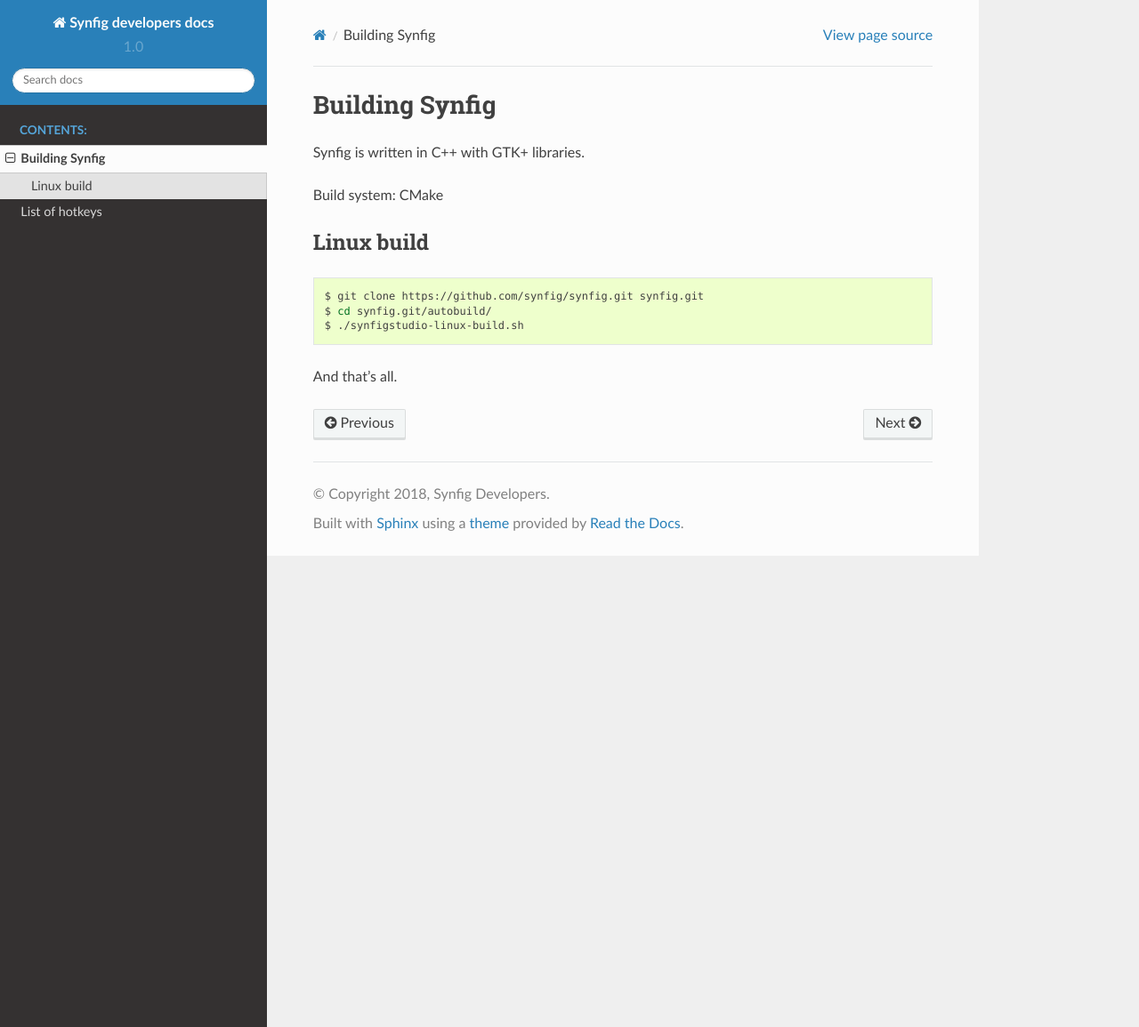
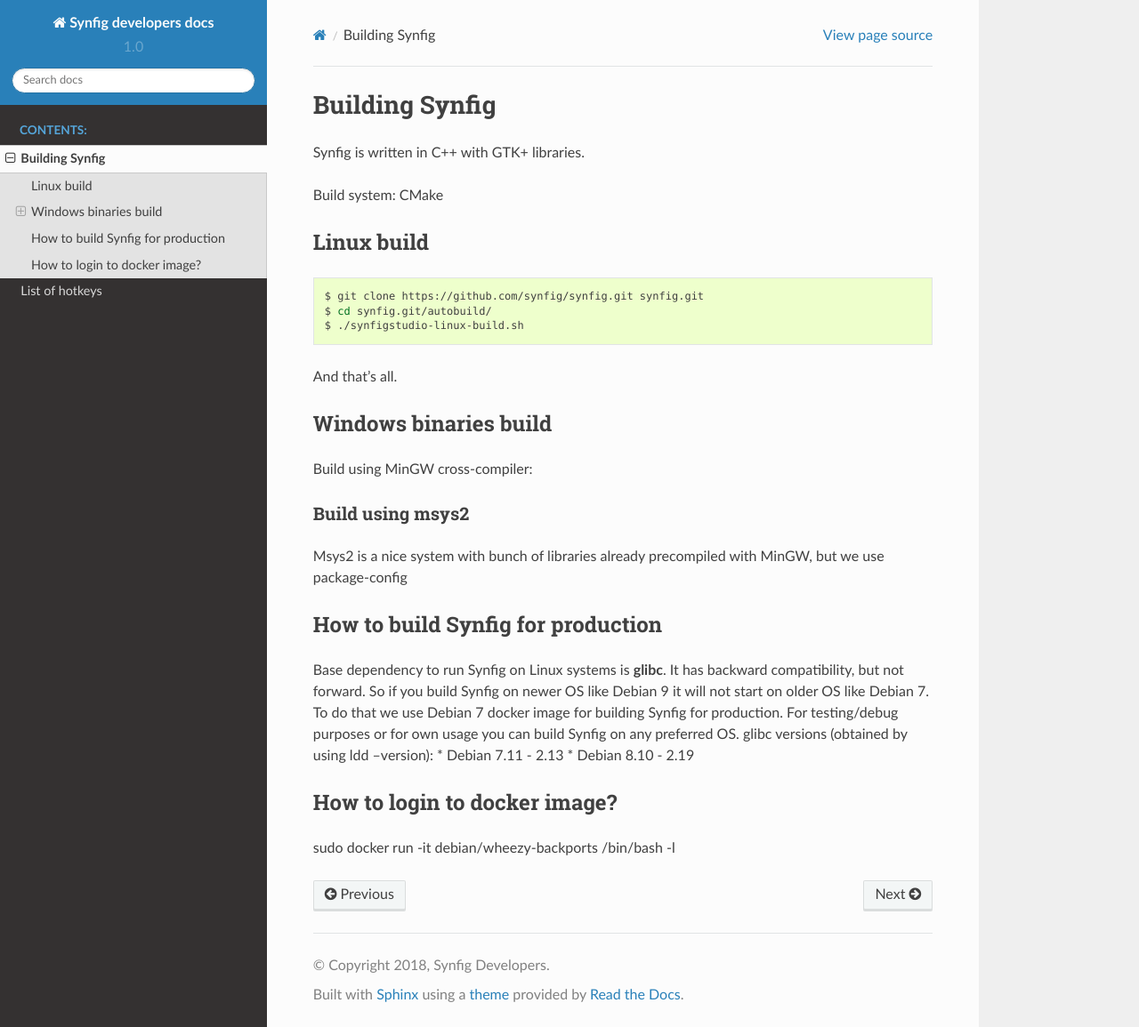
Before and after one commit to synfig/synfig-docs-dev, a Sphinx documentation site: the page built from docs/common/building.rst, in a window 1280 px wide and 1155 px high. Shown: the whole window at 89% size. Built offline with Sphinx 7.4.7 and the Read the Docs theme 2.0.0, drawn with Linux system fonts in a browser that asks for light colours.

Commit message:
updated docs

```diff
--- a/docs/common/building.rst
+++ b/docs/common/building.rst
@@ -15,3 +15,28 @@
     $ ./synfigstudio-linux-build.sh
 
 And that's all.
+
+Windows binaries build
+~~~~~~~~~~~~~~~~~~~~~~
+
+Build using MinGW cross-compiler:
+
+Build using msys2
+-----------------
+Msys2 is a nice system with bunch of libraries already precompiled with
+MinGW, but we use package-config
+
+
+How to build Synfig for production
+~~~~~~~~~~~~~~~~~~~~~~~~~~~~~~~~~~
+Base dependency to run Synfig on Linux systems is **glibc**. It has backward compatibility,
+but not forward. So if you build Synfig on newer OS like Debian 9 it will not start on older
+OS like Debian 7. To do that we use Debian 7 docker image for building Synfig for production.
+For testing/debug purposes or for own usage you can build Synfig on any preferred OS.
+glibc versions (obtained by using ldd --version):
+* Debian 7.11 - 2.13
+* Debian 8.10 - 2.19
+
+How to login to docker image?
+~~~~~~~~~~~~~~~~~~~~~~~~~~~~~
+sudo docker run -it debian/wheezy-backports /bin/bash -l
```
Also changed, not shown: docs/common/pythonization_ru.rst (added, +80 -0 lines).
